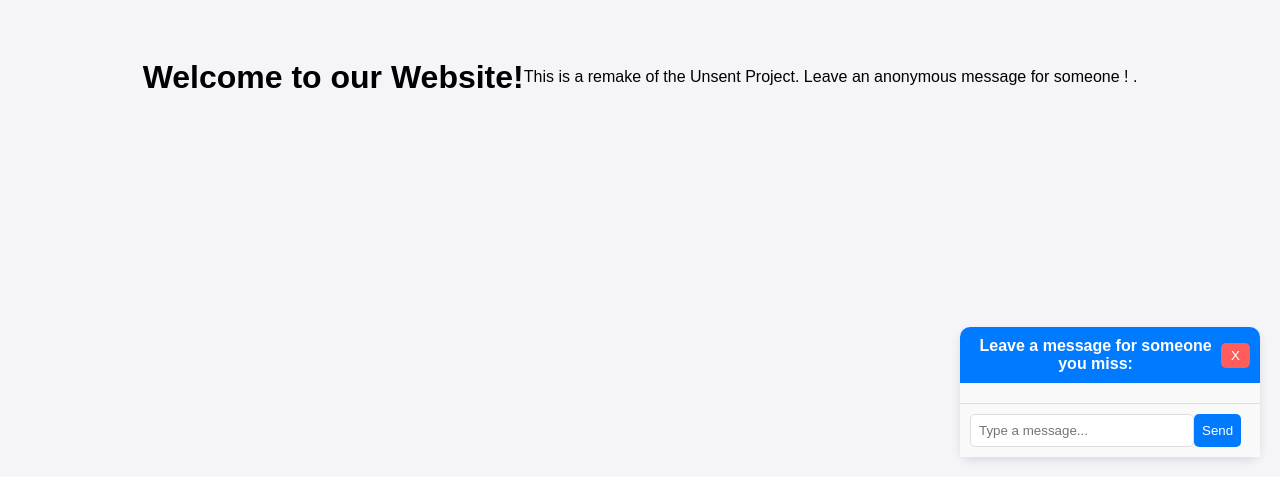
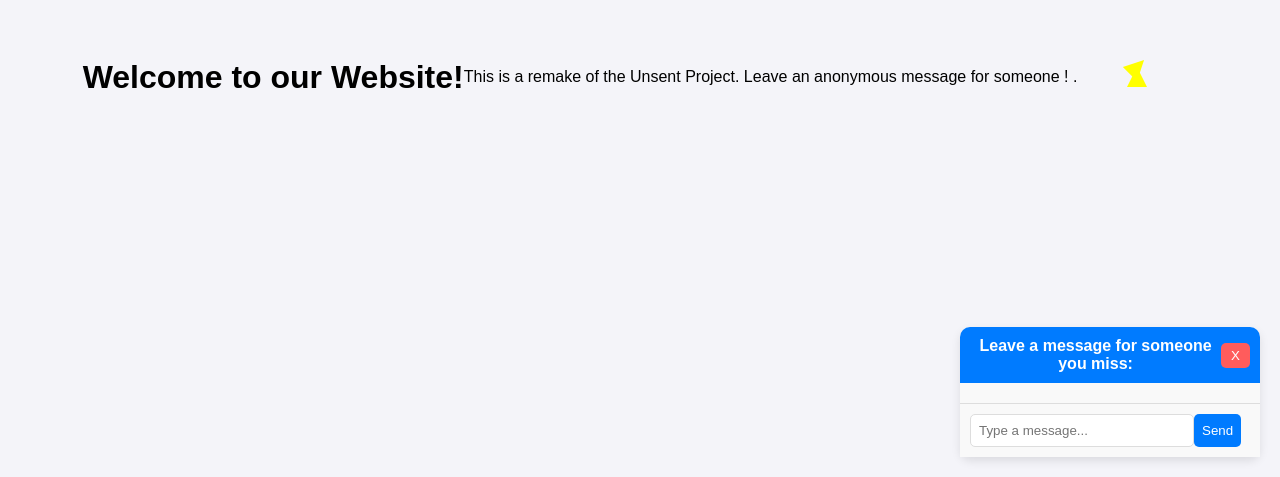
Before and after one commit to olesiaegorova/olesiaegorova.github.io, a plain HTML site: page index.html in a window 1280 px wide. Shown: the part 323-800 px from the top of the page. Drawn offline with Linux system fonts and the light colour scheme.

Commit message:
Update index.html
décoration étoile test

```diff
--- a/index.html
+++ b/index.html
@@ -177,3 +177,37 @@
 
 </body>
 </html>
+<!DOCTYPE html>
+<html lang="en">
+<head>
+    <meta charset="UTF-8">
+    <meta name="viewport" content="width=device-width, initial-scale=1.0">
+    <title>Little Star Decoration</title>
+    <style>
+        .star {
+            width: 0;
+            height: 0;
+            border-left: 10px solid transparent;
+            border-right: 10px solid transparent;
+            border-bottom: 20px solid yellow;
+            position: relative;
+            margin: 50px;
+        }
+        .star:before {
+            content: '';
+            position: absolute;
+            top: -10px;
+            left: -10px;
+            width: 0;
+            height: 0;
+            border-left: 10px solid transparent;
+            border-right: 10px solid transparent;
+            border-bottom: 20px solid yellow;
+            transform: rotate(45deg);
+        }
+    </style>
+</head>
+<body>
+    <div class="star"></div>
+</body>
+</html>
```
